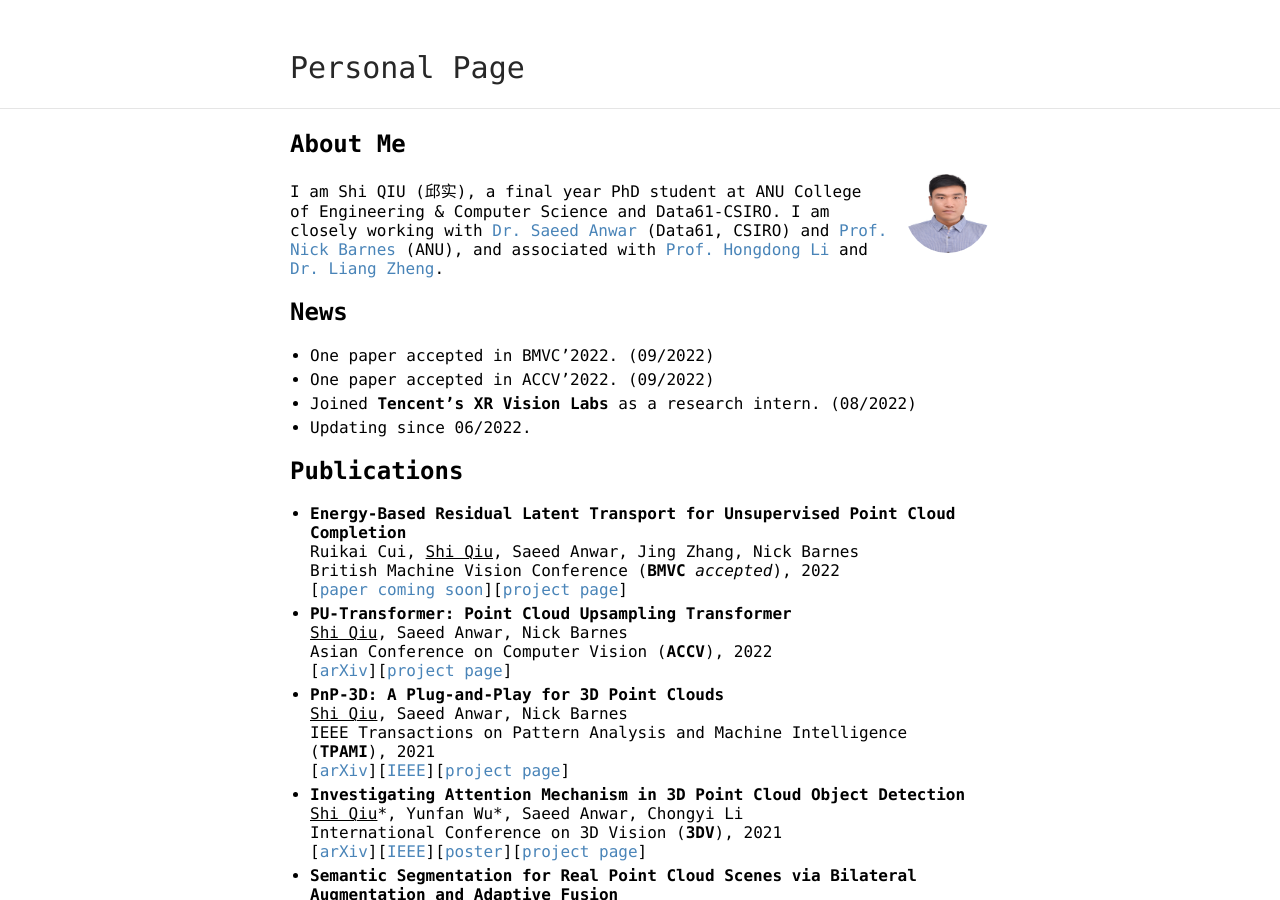
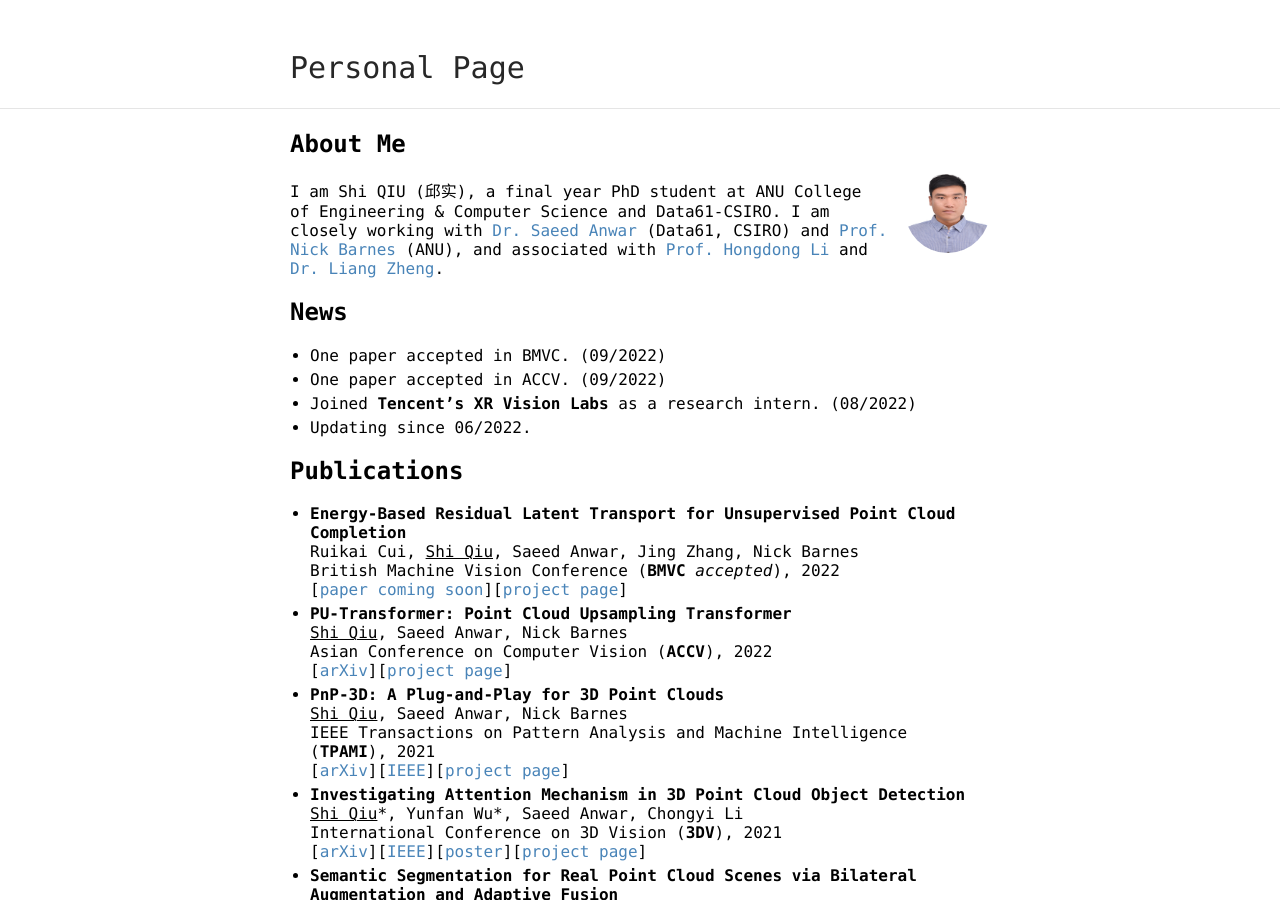
Before and after one commit to ShiQiu0419/ShiQiu0419.github.io, a Jekyll site: the page built from index.md, in a window 1280 px wide and 900 px high. Built offline with Jekyll 4.4.1, drawn with Linux system fonts in a browser that asks for light colours; our own code applies the rules of GitHub Pages for plain Markdown files.

Commit message:
Update index.md

```diff
--- a/index.md
+++ b/index.md
@@ -8,8 +8,8 @@ layout: default
 I am Shi QIU (邱实), a final year PhD student at ANU College of Engineering & Computer Science and Data61-CSIRO. I am closely working with [Dr. Saeed Anwar](https://saeed-anwar.github.io/) (Data61, CSIRO) and [Prof. Nick Barnes](http://users.cecs.anu.edu.au/~nmb/) (ANU), and associated with [Prof. Hongdong Li](http://users.cecs.anu.edu.au/~hongdong/) and [Dr. Liang Zheng](https://zheng-lab.cecs.anu.edu.au/index.html).
 
 ## News
-* One paper accepted in BMVC'2022. (09/2022)
-* One paper accepted in ACCV'2022. (09/2022)
+* One paper accepted in BMVC. (09/2022)
+* One paper accepted in ACCV. (09/2022)
 * Joined **Tencent's XR Vision Labs** as a research intern. (08/2022)
 * Updating since 06/2022.
 
```
